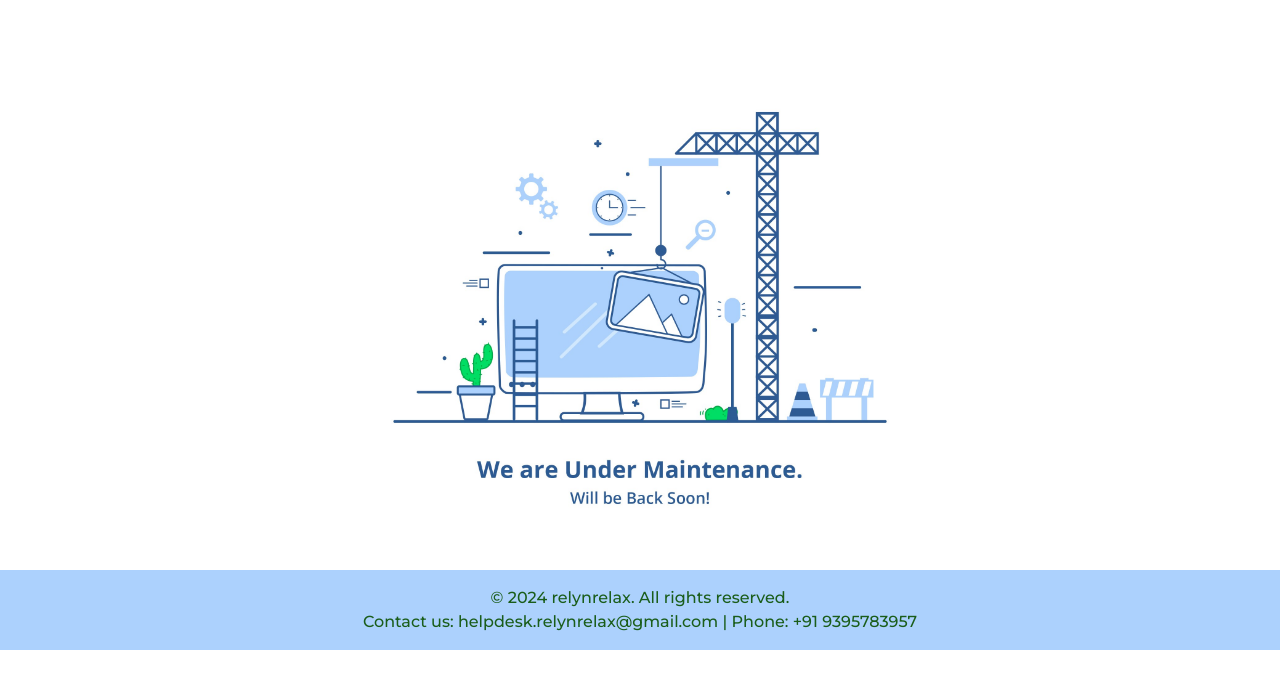
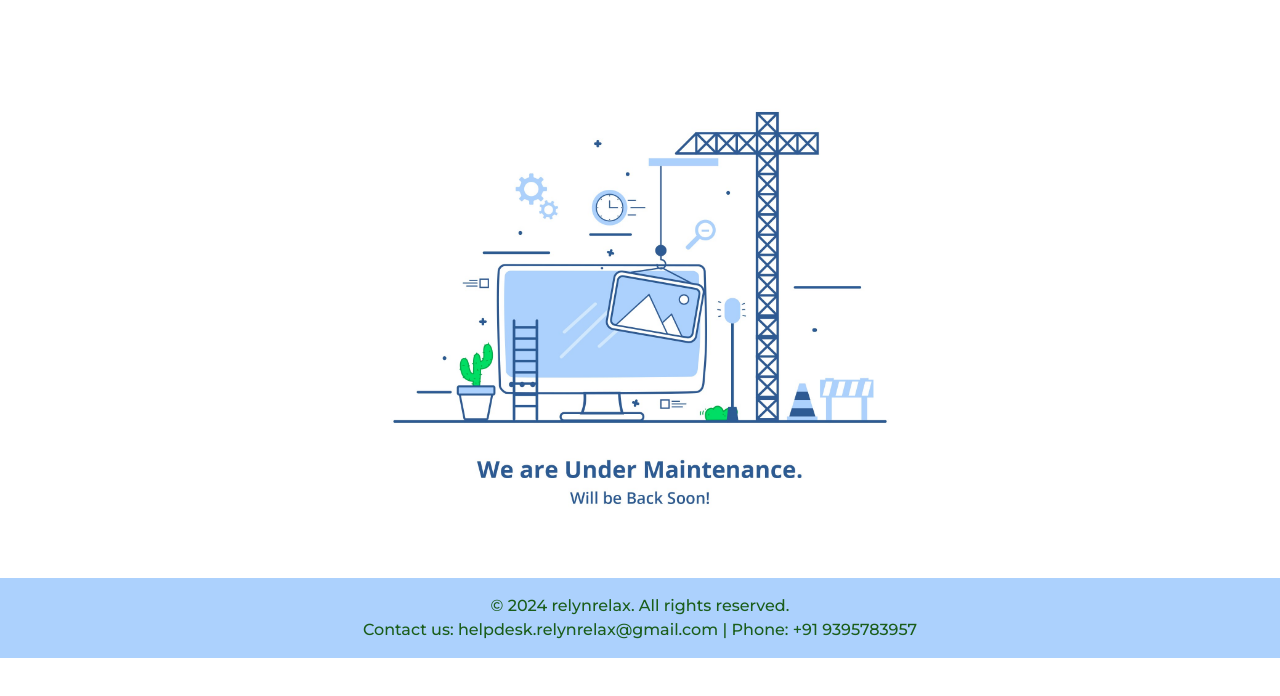
Before and after one commit to bishald0013/client, a React (Create React App) app: page / in a window 1280 px wide. Shown: the top 696 px of the page. Built offline with nearby package versions, Linux system fonts and the light colour scheme.

Commit message:
footer location changed

```diff
--- a/src/components/Footer/Footer.js
+++ b/src/components/Footer/Footer.js
@@ -3,6 +3,7 @@ import React from "react";
 const Footer = () => {
   return (
     <footer
+      className="mt-2"
       style={{
         backgroundColor: "#ACD1FD",
         color: "#1a5d1a",
```
